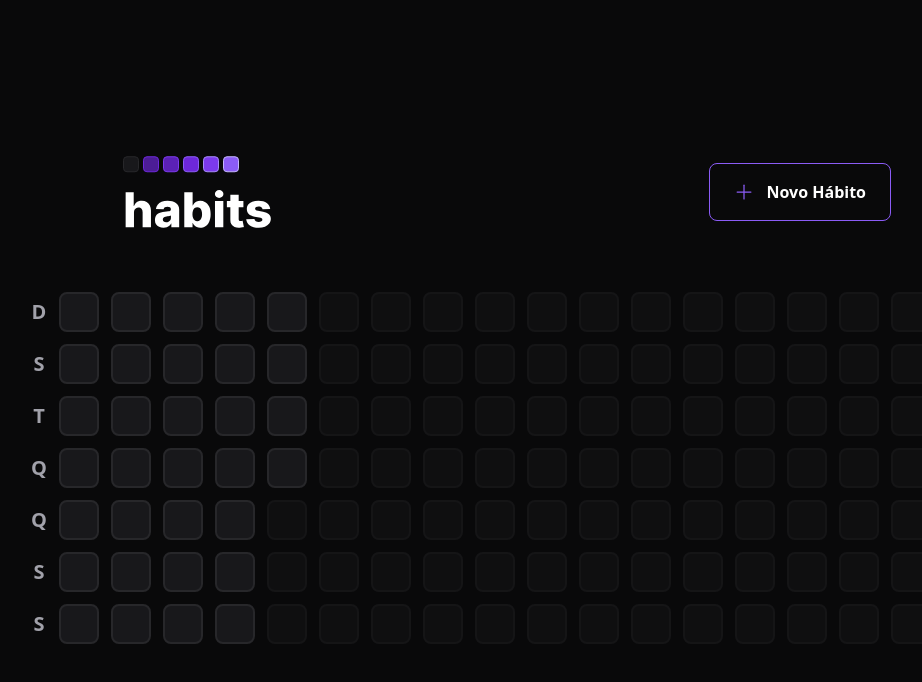
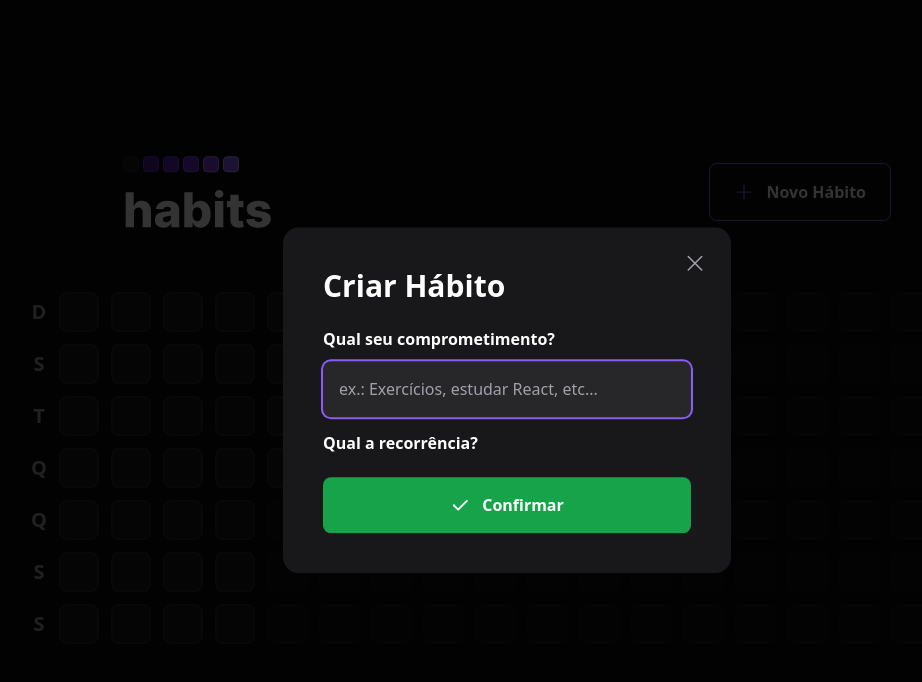
Before and after one commit to ponqueli/nlw-habits-web, a React (Vite) app: page / in a window 1280 px wide. Both pictures are taken after a click on the button "Novo Hábito". Shown: the top 682 px of the page, without its empty margins (133-1055 px from the left). Built offline with nearby package versions, Linux system fonts and the light colour scheme.

Commit message:
feat: creation habit modal

```diff
--- a/package.json
+++ b/package.json
@@ -9,6 +9,7 @@
     "preview": "vite preview"
   },
   "dependencies": {
+    "@radix-ui/react-dialog": "^1.0.2",
     "dayjs": "^1.11.7",
     "phosphor-react": "^1.4.1",
     "react": "^18.2.0",
--- a/src/components/Header.tsx
+++ b/src/components/Header.tsx
@@ -1,17 +1,44 @@
-import { Plus } from 'phosphor-react';
+import { Plus, X } from 'phosphor-react';
+import * as Dialog from '@radix-ui/react-dialog';
 import logoImage from '../assets/logo.svg';
+import { NewHabitForm } from './NewHabitForm';
 
 export function Header() {
+  //forma Imperativa e forma Declarativa
+  //Imperativa: programação tradicional. Você diz o que fazer e como fazer, cada passo.
+  //Declarativa: Voce cria uma condição e a gente reage a essa condição. A gente cria, por exemplo
+  // uma informação, o modal está aberta isModalOpen, e em algum lugar do meu código, eu verifico se o modal
+  // esta aberto, aí eu faço alguma coisa.
+
+  //variaveis monitoradas pelo react. Cada vez que muda o valor, o react vai renderizar novamente o componente
+
   return (
     <div className='w-full max-w-3xl mx-auto flex items-center justify-between'>
       <img src={logoImage} alt="logo habits" />
-      <button
-        type='button'
-        className='flex items-center gap-3 border border-violet-500 font-semibold rounded-lg px-6 py-4 hover:border-violet-300'
-      >
-        <Plus size={20} className='text-violet-500' />
-        Novo Hábito
-      </button>
+
+      <Dialog.Root>
+        <Dialog.Trigger
+          type='button'
+          className='flex items-center gap-3 border border-violet-500 font-semibold rounded-lg px-6 py-4 hover:border-violet-300'
+        >
+          <Plus size={20} className='text-violet-500' />
+          Novo Hábito
+        </Dialog.Trigger>
+
+        <Dialog.Portal>
+          <Dialog.Overlay className='w-screen h-screen bg-black/80 fixed inset-0' />
+
+          <Dialog.Content className='absolute p-10 bg-zinc-900 rounded-2xl w-full max-w-md top-1/2 left-1/2 -translate-x-1/2 -translate-y-1/2'>
+            <Dialog.Close className='absolute right-6 top-6 text-zinc-400 hover:text-zinc-200'>
+              <X size={24} aria-label="Fechar" />
+            </Dialog.Close>
+            <Dialog.Title className='text-3xl leading-tight font-extrabold'>
+              Criar Hábito
+            </Dialog.Title>
+            <NewHabitForm />
+          </Dialog.Content>
+        </Dialog.Portal>
+      </Dialog.Root>
     </div>
   )
 }
--- /dev/null
+++ b/src/components/NewHabitForm.tsx
@@ -0,0 +1,29 @@
+import { Check } from 'phosphor-react'
+export function NewHabitForm() {
+  return (
+    <form className="w-full flex flex-col mt-6">
+      <label htmlFor="title" className='font-semibold leading-tight'>
+        Qual seu comprometimento?
+      </label>
+      <input
+        type="text"
+        id="title"
+        placeholder="ex.: Exercícios, estudar React, etc..."
+        autoFocus
+        className='p-4 rounded-lg mt-3 bg-zinc-800 focus:outline-none focus:ring-2 focus:ring-violet-500 text-white placeholder:text-zinc-400'
+      />
+
+      <label htmlFor="" className='font-semibold leading-tight mt-4'>
+        Qual a recorrência?
+      </label>
+
+      <button
+        type="submit"
+        className='mt-6 rounded-lg p-4 flex items-center justify-center gap-3 bg-green-600 text-white font-semibold hover:bg-green-500 transition-all duration-200'
+      >
+        <Check size={20} weight='bold' />
+        Confirmar
+      </button>
+    </form>
+  )
+}
```
Also changed, not shown: 1 other file (tests, documents, lock files or other folders).
